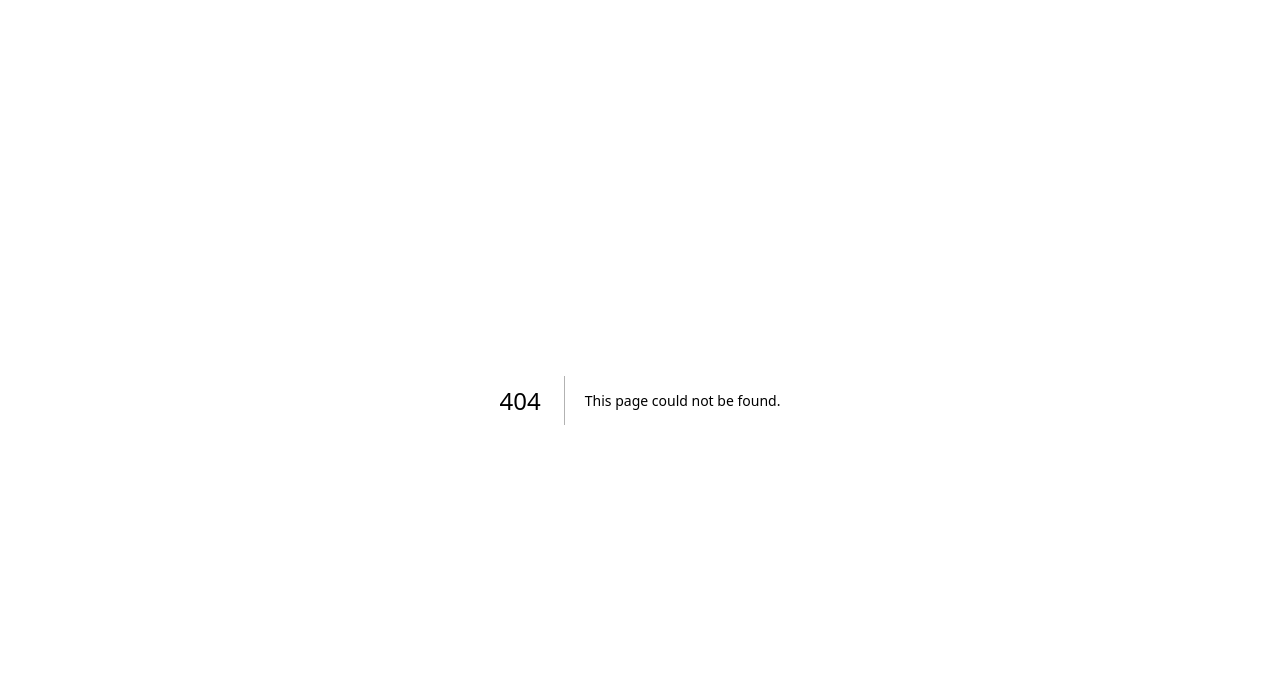
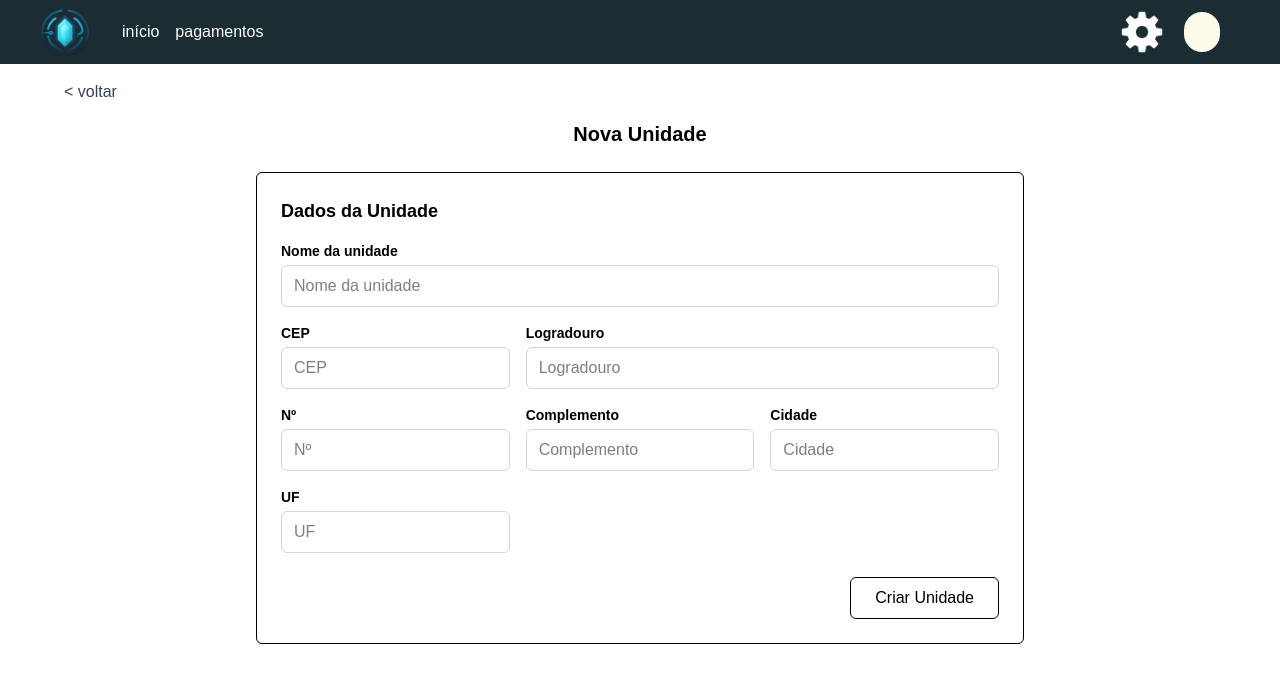
Before and after one commit to deivysonjds/healsync-f, a Next.js app in the folder front-healsync/: page /pages/unidade/registrar in a window 1280 px wide. Before the commit this address had no page. Shown: the top 682 px of the page. Built offline with nearby package versions, Linux system fonts and the light colour scheme.

Commit message:
added: registrar unidade page

```diff
--- /dev/null
+++ b/front-healsync/src/app/components/NewUnidade.jsx
@@ -0,0 +1,183 @@
+"use client";
+import { useState } from "react";
+import { useRouter } from "next/navigation";
+
+const inverseGradient =
+  "bg-gradient-to-l from-black from-0% to-[#285060] to-100%";
+
+export default function NovaUnidade() {
+  const route = useRouter();
+
+  const [form, setForm] = useState({
+    nome: "",
+    cep: "",
+    logradouro: "",
+    numero: "",
+    complemento: "",
+    cidade: "",
+    uf: "",
+  });
+
+  const [erroCep, setErroCep] = useState("");
+
+  const handleChange = (e) => {
+    setForm({ ...form, [e.target.name]: e.target.value });
+  };
+
+  const buscarEndereco = async (cep) => {
+    const cepLimpo = cep.replace(/\D/g, "");
+    if (cepLimpo.length !== 8) return;
+
+    try {
+      const res = await fetch(`https://viacep.com.br/ws/${cepLimpo}/json/`);
+      const data = await res.json();
+
+      if (data.erro) {
+        setErroCep("CEP não encontrado.");
+        return;
+      }
+
+      setErroCep("");
+      setForm((prev) => ({
+        ...prev,
+        logradouro: data.logradouro || "",
+        complemento: data.complemento || "",
+        cidade: data.localidade || "",
+        uf: data.uf || "",
+      }));
+    } catch (error) {
+      setErroCep("Erro ao buscar o CEP.");
+    }
+  };
+
+  const handleBlurCep = () => {
+    buscarEndereco(form.cep);
+  };
+
+  const handleSubmit = (e) => {
+    e.preventDefault();
+    console.log("Enviando:", form);
+  };
+
+  return (
+    <main className="p-4 md:px-16">
+      <button
+        className="text-base mb-4 text-gray-700 hover:underline"
+        onClick={() => route.back()}
+      >
+        &lt; voltar
+      </button>
+
+      <h1 className="text-center text-xl font-bold mb-6">Nova Unidade</h1>
+
+      <form
+        onSubmit={handleSubmit}
+        className="bg-white p-6 rounded-md border max-w-3xl mx-auto"
+      >
+        <h2 className="text-lg font-bold mb-4">Dados da Unidade</h2>
+
+        <div className="mb-4">
+          <label className="block text-sm font-bold mb-1">
+            Nome da unidade
+          </label>
+          <input
+            name="nome"
+            placeholder="Nome da unidade"
+            value={form.nome}
+            onChange={handleChange}
+            className="w-full border border-gray-300 rounded-md px-3 py-2"
+            type="text"
+            required
+          />
+        </div>
+
+        <div className="grid grid-cols-1 md:grid-cols-3 gap-4 mb-4">
+          <div>
+            <label className="block text-sm font-bold mb-1">CEP</label>
+            <input
+              name="cep"
+              placeholder="CEP"
+              value={form.cep}
+              onChange={handleChange}
+              onBlur={handleBlurCep}
+              className="w-full border border-gray-300 rounded-md px-3 py-2"
+              type="text"
+            />
+          </div>
+
+          <div className="md:col-span-2">
+            <label className="block text-sm font-bold mb-1">Logradouro</label>
+            <input
+              name="logradouro"
+              placeholder="Logradouro"
+              value={form.logradouro}
+              onChange={handleChange}
+              className="w-full border border-gray-300 rounded-md px-3 py-2"
+              type="text"
+            />
+          </div>
+
+          <div>
+            <label className="block text-sm font-bold mb-1">Nº</label>
+            <input
+              name="numero"
+              placeholder="Nº"
+              value={form.numero}
+              onChange={handleChange}
+              className="w-full border border-gray-300 rounded-md px-3 py-2"
+              type="text"
+            />
+          </div>
+
+          <div>
+            <label className="block text-sm font-bold mb-1">Complemento</label>
+            <input
+              name="complemento"
+              placeholder="Complemento"
+              value={form.complemento}
+              onChange={handleChange}
+              className="w-full border border-gray-300 rounded-md px-3 py-2"
+              type="text"
+            />
+          </div>
+
+          <div>
+            <label className="block text-sm font-bold mb-1">Cidade</label>
+            <input
+              name="cidade"
+              placeholder="Cidade"
+              value={form.cidade}
+              onChange={handleChange}
+              className="w-full border border-gray-300 rounded-md px-3 py-2"
+              type="text"
+            />
+          </div>
+
+          <div>
+            <label className="block text-sm font-bold mb-1">UF</label>
+            <input
+              name="uf"
+              placeholder="UF"
+              value={form.uf}
+              onChange={handleChange}
+              className="w-full border border-gray-300 rounded-md px-3 py-2"
+              type="text"
+              maxLength={2}
+            />
+          </div>
+        </div>
+
+        {erroCep && <p className="text-red-500 text-sm">{erroCep}</p>}
+
+        <div className="flex justify-end">
+          <button
+            type="submit"
+            className={`bg-white text-black border hover:bg-gradient-to-l from-black from-0% to-[#285060] to-100% hover:text-white px-6 py-2 rounded-md mt-2`}
+          >
+            Criar Unidade
+          </button>
+        </div>
+      </form>
+    </main>
+  );
+}
--- a/front-healsync/src/app/components/UnidadeTabs.jsx
+++ b/front-healsync/src/app/components/UnidadeTabs.jsx
@@ -2,6 +2,7 @@
 import UnidadeButton from "./UnidadeButton";
 import { useEffect, useState } from "react";
 import { useUnidadeStore } from "../store/useUnidadeStore";
+import Link from "next/link";
 
 export default function UnidadeTabs() {
   const { unidadeSelecionada, setUnidadeSelecionada } = useUnidadeStore();
@@ -39,7 +40,7 @@ export default function UnidadeTabs() {
         </UnidadeButton>
       ))}
       <button className="border border-black text-sm rounded-full px-4 py-1">
-        Adicionar +
+        <Link href="/pages/unidade/registrar">Adicionar +</Link>
       </button>
     </div>
   );
--- /dev/null
+++ b/front-healsync/src/app/pages/unidade/registrar/page.jsx
@@ -0,0 +1,13 @@
+import Header from "@/app/components/Header";
+import NovaUnidade from "@/app/components/NewUnidade";
+
+export default function Home() {
+  return (
+    <>
+      <Header />
+      <main>
+        <NovaUnidade />
+      </main>
+    </>
+  );
+}
```
